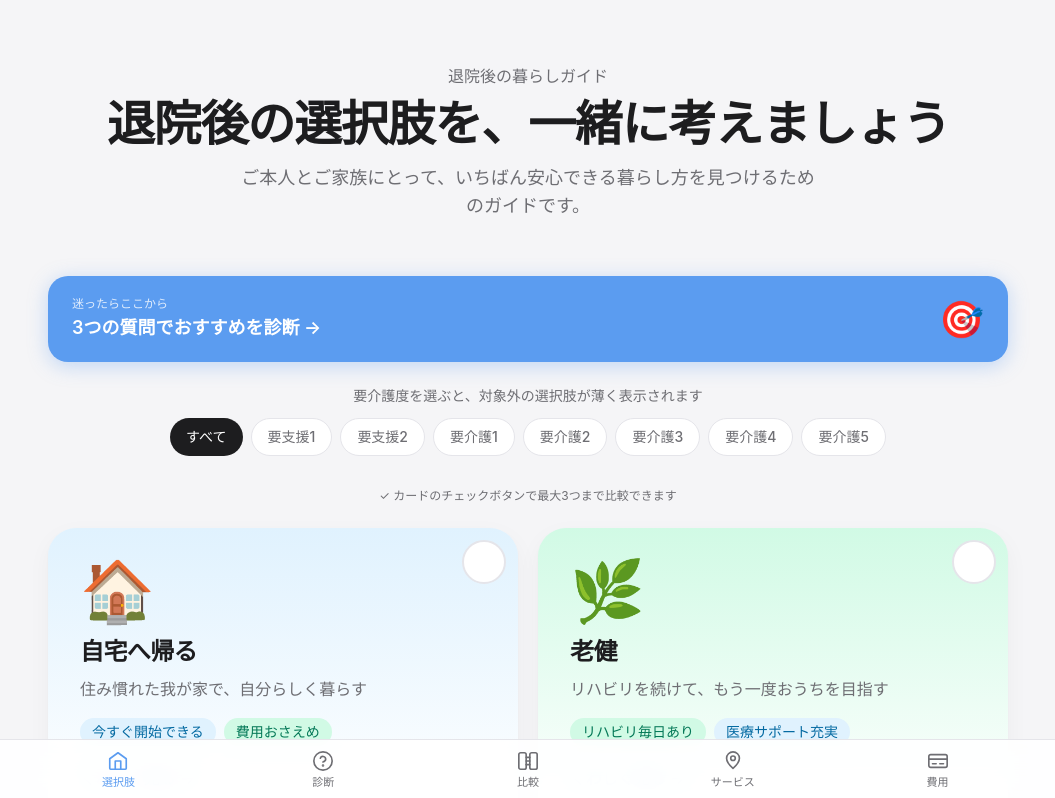
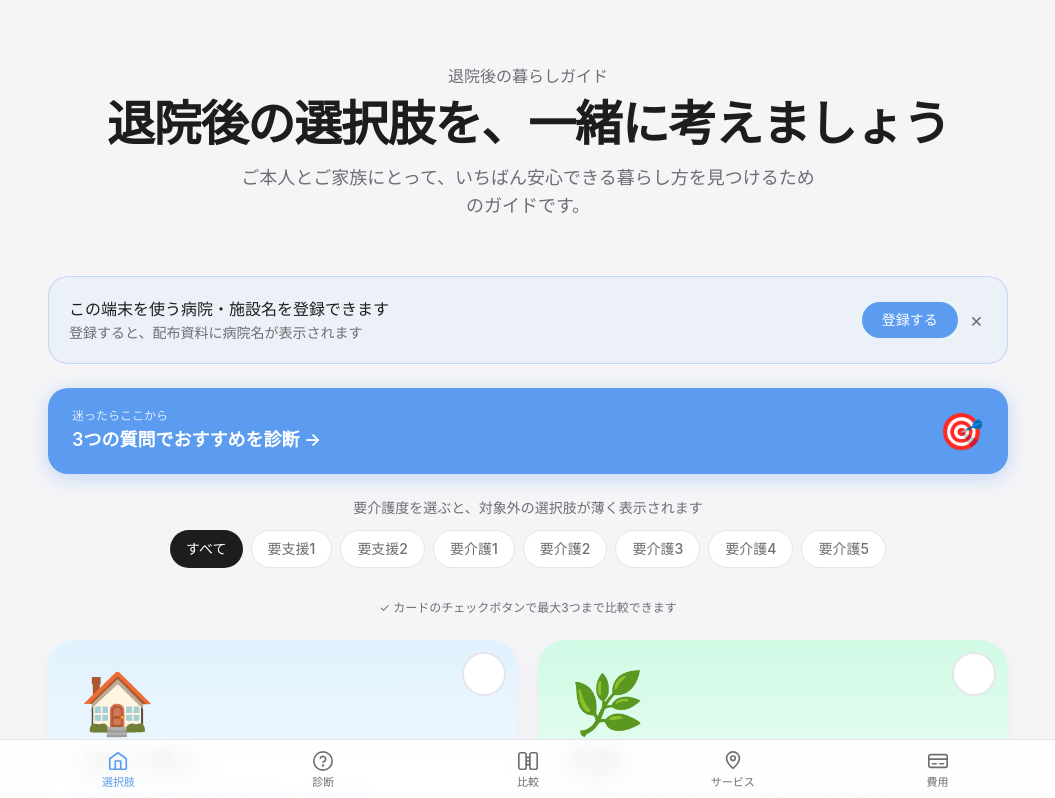
Before and after one commit to akihiroishimoto7-web/kazokusupport, a Next.js app: page / in a window 1280 px wide. Shown: the top 798 px of the page, without its empty margins (112-1167 px from the left). Built offline with nearby package versions, Linux system fonts and the light colour scheme.

Commit message:
feat: H-1 first-run hospital name setup banner on home page

```diff
--- a/app/page.tsx
+++ b/app/page.tsx
@@ -1,5 +1,6 @@
 import HomeClient from "@/components/HomeClient";
 import HospitalEyebrow from "@/components/HospitalEyebrow";
+import HospitalSetupBanner from "@/components/HospitalSetupBanner";
 
 export default function HomePage() {
   return (
@@ -15,6 +16,8 @@ export default function HomePage() {
         </p>
       </header>
 
+      <HospitalSetupBanner />
+
       <HomeClient />
 
       <footer className="mt-16 text-center text-sub text-sm pb-6">
--- /dev/null
+++ b/components/HospitalSetupBanner.tsx
@@ -0,0 +1,102 @@
+"use client";
+import { useEffect, useState } from "react";
+
+const HOSPITAL_KEY = "kazoku-hospital-name";
+const DISMISS_KEY  = "kazoku-hospital-setup-dismissed";
+
+export default function HospitalSetupBanner() {
+  const [show, setShow]         = useState(false);
+  const [editing, setEditing]   = useState(false);
+  const [value, setValue]       = useState("");
+
+  // 病院名が未設定で、かつ閉じられていなければ表示
+  useEffect(() => {
+    try {
+      const hospital  = localStorage.getItem(HOSPITAL_KEY);
+      const dismissed = localStorage.getItem(DISMISS_KEY);
+      if ((!hospital || !hospital.trim()) && !dismissed) setShow(true);
+    } catch { /* ignore */ }
+  }, []);
+
+  const save = () => {
+    const name = value.trim();
+    if (!name) return;
+    try {
+      localStorage.setItem(HOSPITAL_KEY, name);
+    } catch { /* ignore */ }
+    setShow(false);
+    // ヘッダー等を即時更新するためリロード
+    window.location.reload();
+  };
+
+  const dismiss = () => {
+    try { localStorage.setItem(DISMISS_KEY, "1"); } catch { /* ignore */ }
+    setShow(false);
+  };
+
+  if (!show) return null;
+
+  return (
+    <div className="no-print mb-6 rounded-2xl border border-accent/30 bg-accent/5 p-5">
+      {!editing ? (
+        <div className="flex items-center justify-between gap-4">
+          <div>
+            <p className="text-base font-medium text-ink">
+              この端末を使う病院・施設名を登録できます
+            </p>
+            <p className="text-sm text-sub mt-0.5">
+              登録すると、配布資料に病院名が表示されます
+            </p>
+          </div>
+          <div className="flex items-center gap-2 shrink-0">
+            <button
+              onClick={() => setEditing(true)}
+              className="rounded-full bg-accent text-white px-5 py-2 text-sm font-medium
+                         hover:opacity-90 transition"
+            >
+              登録する
+            </button>
+            <button
+              onClick={dismiss}
+              aria-label="閉じる"
+              className="text-sub hover:text-ink text-xl leading-none px-1 transition"
+            >
+              ×
+            </button>
+          </div>
+        </div>
+      ) : (
+        <div className="space-y-3">
+          <label className="text-sm text-sub block">病院・施設名</label>
+          <input
+            type="text"
+            autoFocus
+            placeholder="例：〇〇リハビリテーション病院"
+            value={value}
+            onChange={(e) => setValue(e.target.value)}
+            onKeyDown={(e) => { if (e.key === "Enter") save(); }}
+            className="w-full border border-line rounded-xl px-4 py-3 text-base text-ink bg-white
+                       focus:outline-none focus:ring-2 focus:ring-accent/40"
+          />
+          <div className="flex gap-2">
+            <button
+              onClick={save}
+              className="flex-1 rounded-full bg-ink text-white py-3 text-sm font-medium
+                         hover:opacity-90 transition"
+            >
+              保存する
+            </button>
+            <button
+              onClick={() => setEditing(false)}
+              className="rounded-full border border-line bg-white text-sub px-5 py-3 text-sm
+                         hover:text-ink transition"
+            >
+              キャンセル
+            </button>
+          </div>
+          <p className="text-xs text-sub">※ 入力内容はこの端末にのみ保存されます</p>
+        </div>
+      )}
+    </div>
+  );
+}
```
